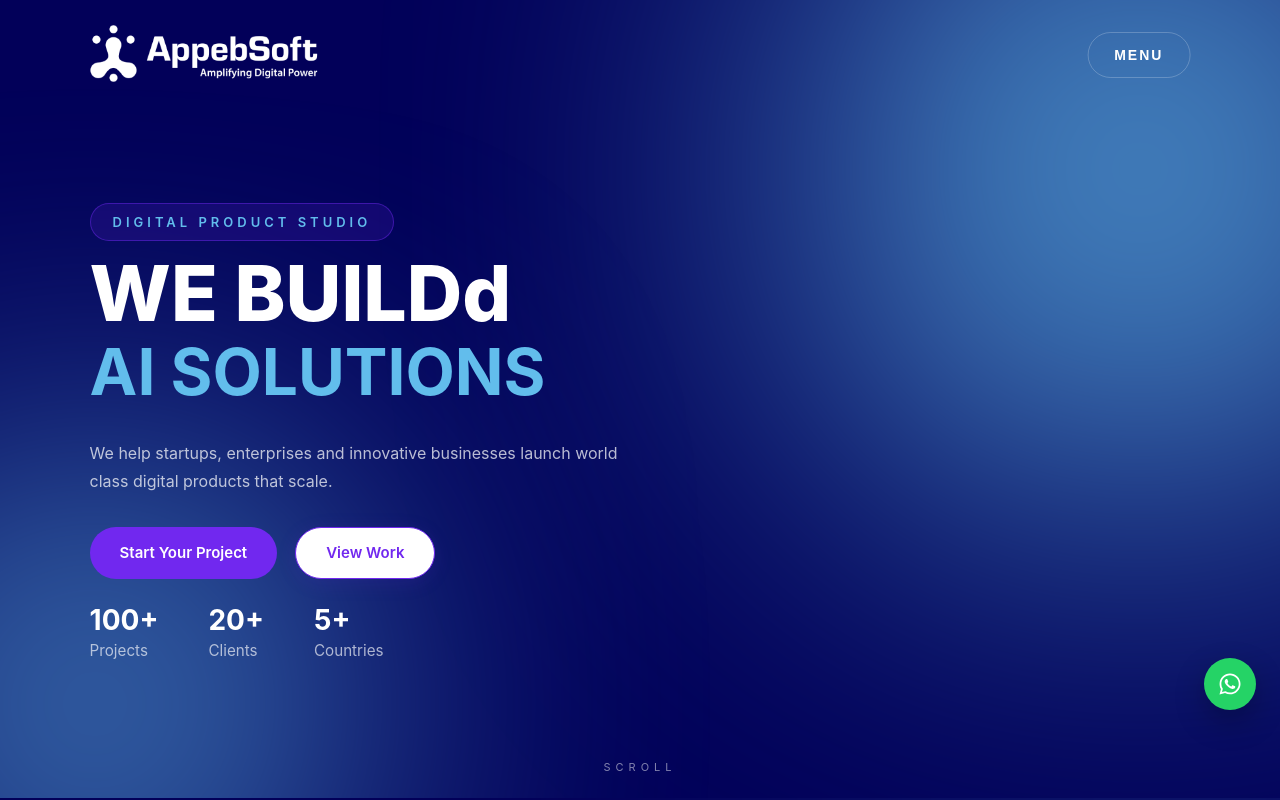
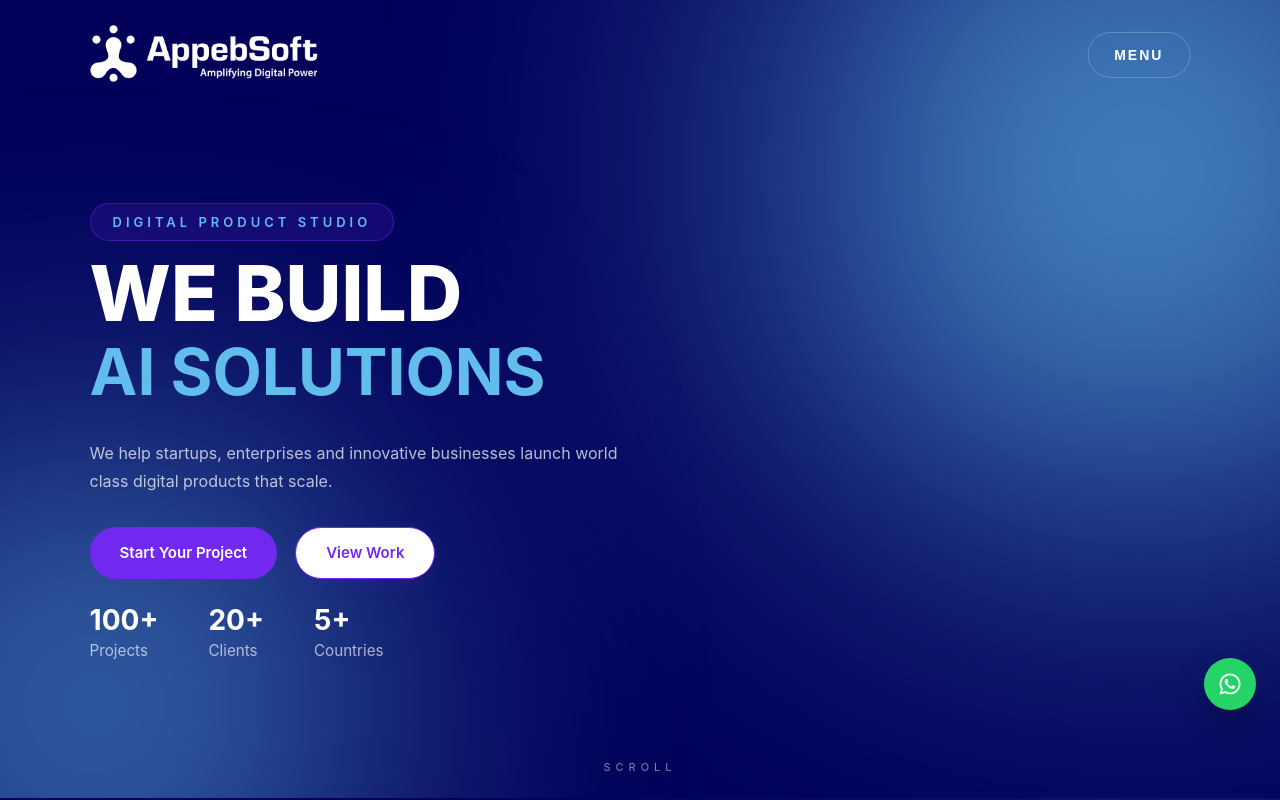
Before and after one commit to AppebSoft/appebsoft-cms-frontend, a React (Vite) app: page / in a window 1280 px wide. Shown: the top 800 px of the page. Built offline with nearby package versions, Linux system fonts and the light colour scheme; no server answers.

Commit message:
fix spelling

```diff
--- a/src/components/home/HeroScene.jsx
+++ b/src/components/home/HeroScene.jsx
@@ -61,7 +61,7 @@ function HeroScene() {
         </span>
 
         <h1>
-          WE BUILDd
+          WE BUILD
         </h1>
 
         <div
```
